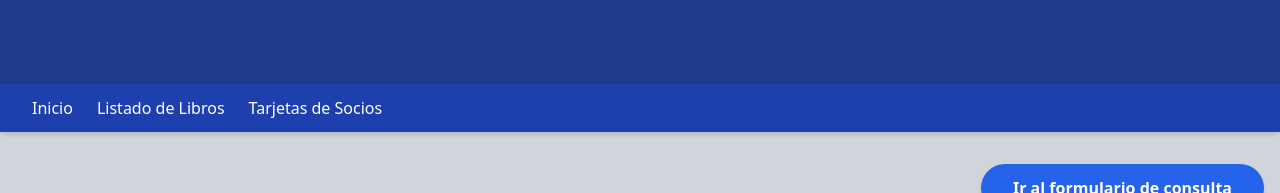
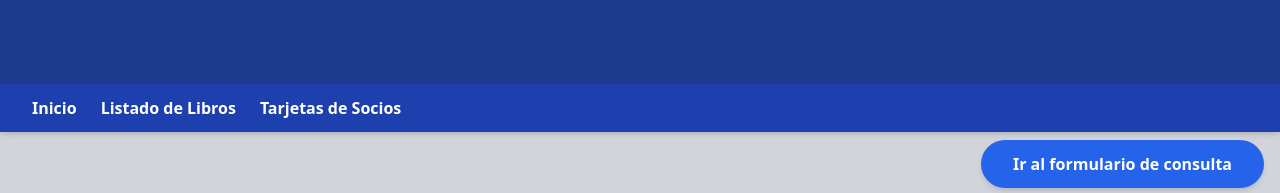
Before and after one commit to baranaofacu/BibliotecaCentral, a plain HTML site: page index.html in a window 1280 px wide. Shown: the top 193 px of the page. Drawn offline with nearby package versions, Linux system fonts and the light colour scheme.

Commit message:
jejejeX4

```diff
--- a/index.html
+++ b/index.html
@@ -15,7 +15,7 @@
             Biblioteca Central
         </h1>
     </header>
-    <nav class="bg-blue-800 text-white shadow-md">
+    <nav class="bg-blue-800 text-white Text-3xl font-bold shadow-md">
         <ul class="flex justify-start space-x-6 py-3 px-8">
           <li><a href="index.html" class="hover:text-blue-300">Inicio</a></li>
           <li><a href="libros.html" class="hover:text-blue-300">Listado de Libros</a></li>
@@ -23,7 +23,7 @@
         </ul>
       </nav>
 
-    <div class="flex justify-center md:justify-end my-8 px-4 md:px-0">
+    <div class="flex justify-center md:justify-end my-8 px-4 md:px-0 relative -top-6">
   <a
     href="#contacto"
     class="bg-blue-600 text-white font-bold py-3 px-8 rounded-full shadow-md hover:bg-blue-800 hover:shadow-lg transition-all duration-300 transform hover:-translate-y-1 md:mr-4 text-center w-full md:w-auto"
@@ -31,6 +31,8 @@
     Ir al formulario de consulta
   </a>
 </div>
+
+
 
     <main class="flex flex-col md:flex-row gap-8 p-4 md:p-8">
 
```
Also changed, not shown: socios.html (+1 -1 lines). Lines whose indentation alone changed are shown as unchanged.
